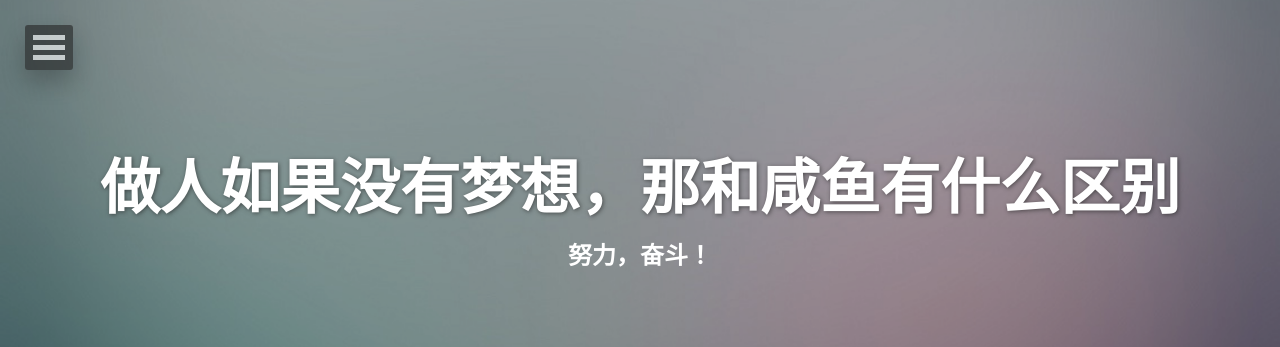
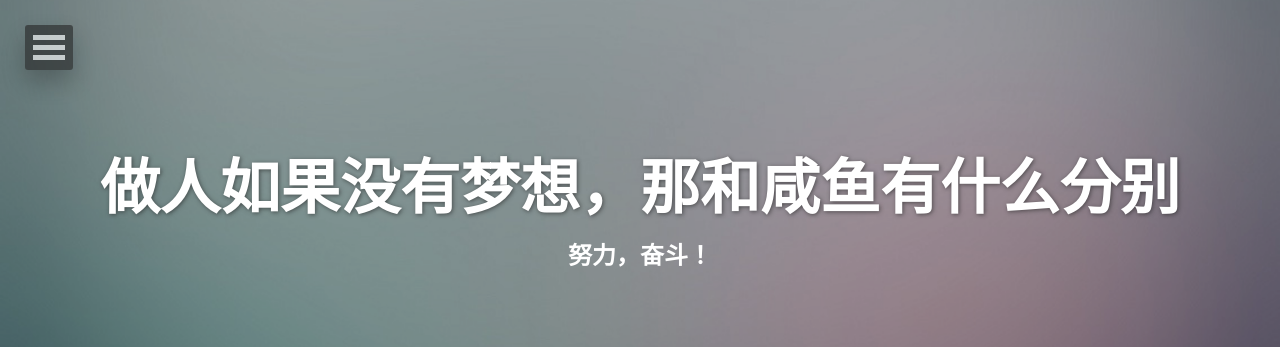
Before and after one commit to kaisa316/kaisa316.github.io, a Jekyll site: the page built from index.html, in a window 1280 px wide and 900 px high. Shown: the top 347 px of the window. Built offline with Jekyll 4.4.1, drawn with Linux system fonts in a browser that asks for light colours; the list of posts is cut into pages by our own code.

Commit message:
modify title

```diff
--- a/_config.yml
+++ b/_config.yml
@@ -1,4 +1,4 @@
-title:            做人如果没有梦想，那和咸鱼有什么区别
+title:            做人如果没有梦想，那和咸鱼有什么分别
 description:      see yourself,change yourself
 disqus_shortname:
 reading_time:     true
```
